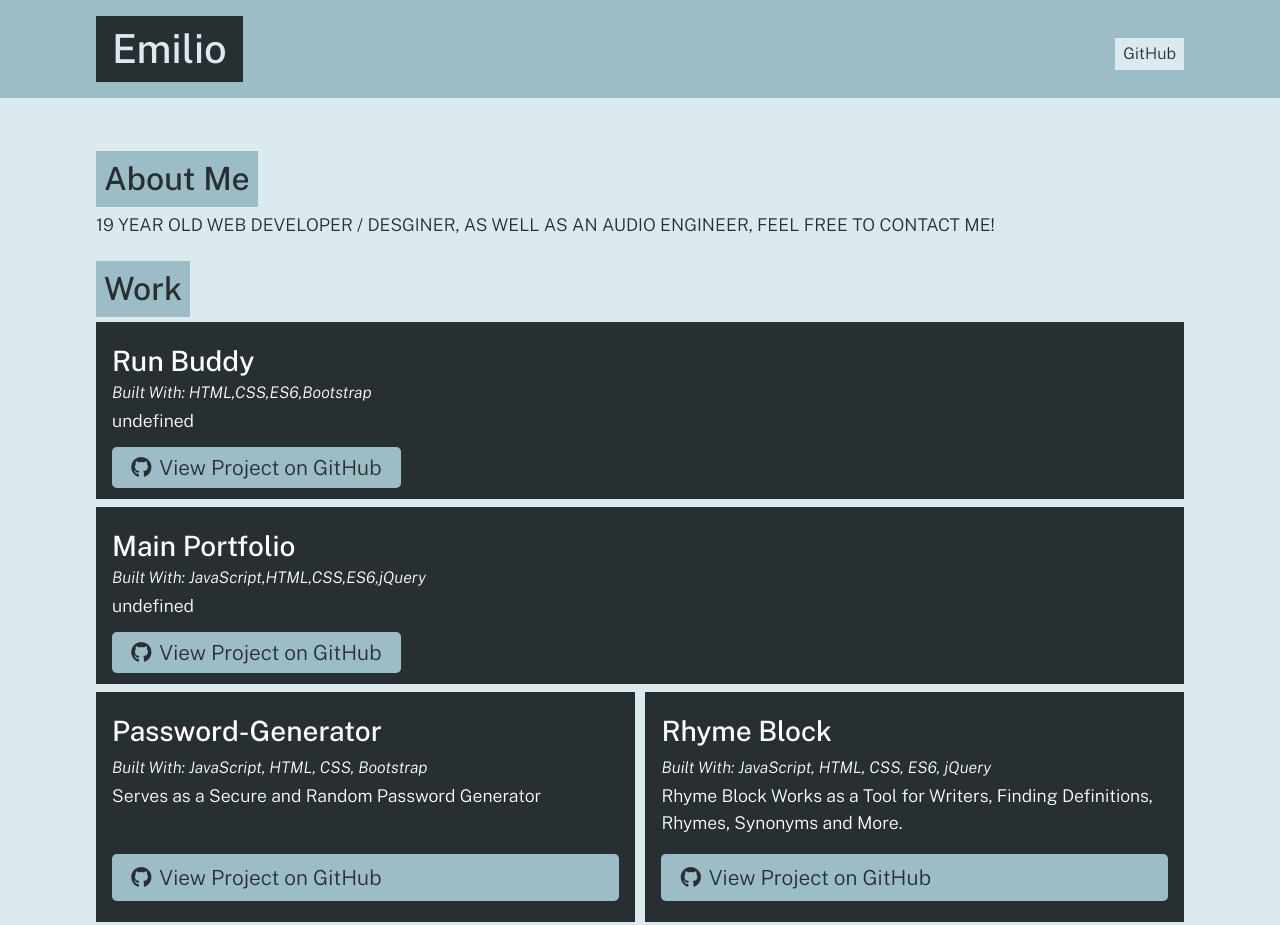
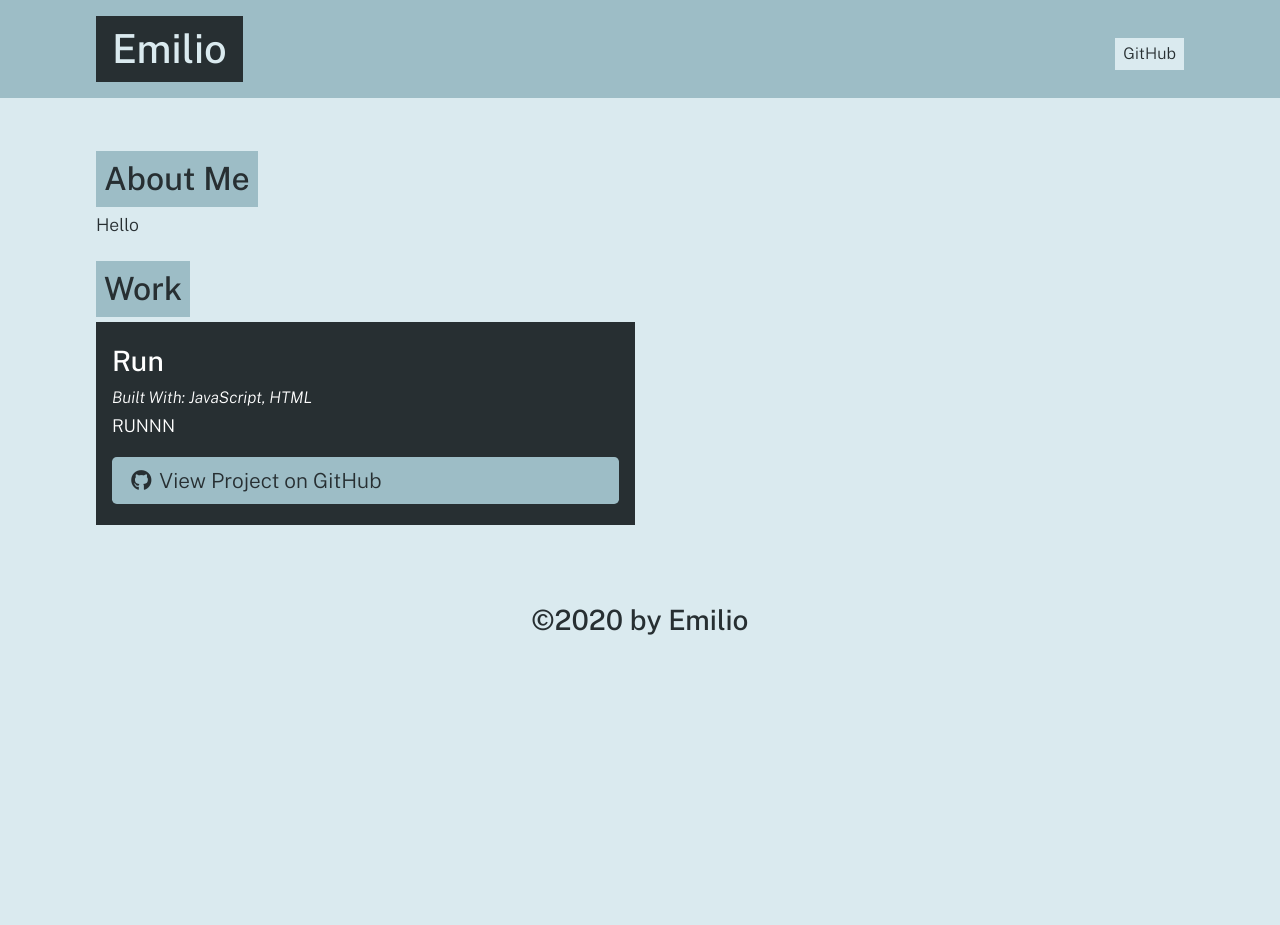
Before and after one commit to Emilioeth/portfolio-generator, a website: page dist/index.html in a window 1280 px wide. Shown: the top 925 px of the page. After the commit the page ends 800 px from the top, so only its background shows below. Drawn offline with nearby package versions, Linux system fonts and the light colour scheme.

Commit message:
changed readme

```diff
--- a/dist/index.html
+++ b/dist/index.html
@@ -25,7 +25,7 @@
 
     <section class="my-3" id="about">
       <h2 class="text-dark bg-primary p-2 display-inline-block">About Me</h2>
-      <p>19 YEAR OLD WEB DEVELOPER / DESGINER, AS WELL AS AN AUDIO ENGINEER, FEEL FREE TO CONTACT ME!</p>
+      <p>Hello</p>
     </section>
 
 
@@ -33,46 +33,16 @@
       <h2 class="text-dark bg-primary p-2 display-inline-block">Work</h2>
       <div class="flex-row justify-space-between">
 
-          <div class="col-12 mb-2 bg-dark text-light p-3">
-            <h3 class="portfolio-item-title text-light">Run Buddy</h3>
-            <h5 class="portfolio-languages">
-              Built With:
-              HTML,CSS,ES6,Bootstrap
-            </h5>
-            <p>undefined</p>
-            <a href="https://emilioeth.github.io/Run-Buddy/" class="btn" target="blank" ><i class="fab fa-github mr-2"></i>View Project on GitHub</a>
-          </div>
-
-          <div class="col-12 mb-2 bg-dark text-light p-3">
-            <h3 class="portfolio-item-title text-light">Main Portfolio</h3>
-            <h5 class="portfolio-languages">
-              Built With:
-              JavaScript,HTML,CSS,ES6,jQuery
-            </h5>
-            <p>undefined</p>
-            <a href="https://emili0.com/" class="btn" target="blank" ><i class="fab fa-github mr-2"></i>View Project on GitHub</a>
-          </div>
-
 
 
           <div class="col-12 col-md-6 mb-2 bg-dark text-light p-3 flex-column">
-            <h3 class="portfolio-item-title text-light">Password-Generator</h3>
+            <h3 class="portfolio-item-title text-light">Run</h3>
             <h5 class="portfolio-languages">
               Built With:
-              JavaScript, HTML, CSS, Bootstrap
+              JavaScript, HTML
             </h5>
-            <p>Serves as a Secure and Random Password Generator</p>
-            <a href="https://emilioeth.github.io/Password-Generator/" class="btn mt-auto"><i class="fab fa-github mr-2"></i>View Project on GitHub</a>
-          </div>
-
-          <div class="col-12 col-md-6 mb-2 bg-dark text-light p-3 flex-column">
-            <h3 class="portfolio-item-title text-light">Rhyme Block</h3>
-            <h5 class="portfolio-languages">
-              Built With:
-              JavaScript, HTML, CSS, ES6, jQuery
-            </h5>
-            <p>Rhyme Block Works as a Tool for Writers, Finding Definitions, Rhymes, Synonyms and More.</p>
-            <a href="https://emilioeth.github.io/Rhyme-Block/" class="btn mt-auto"><i class="fab fa-github mr-2"></i>View Project on GitHub</a>
+            <p>RUNNN</p>
+            <a href="No" class="btn mt-auto"><i class="fab fa-github mr-2"></i>View Project on GitHub</a>
           </div>
 
 
```
Also changed, not shown: README.md.
